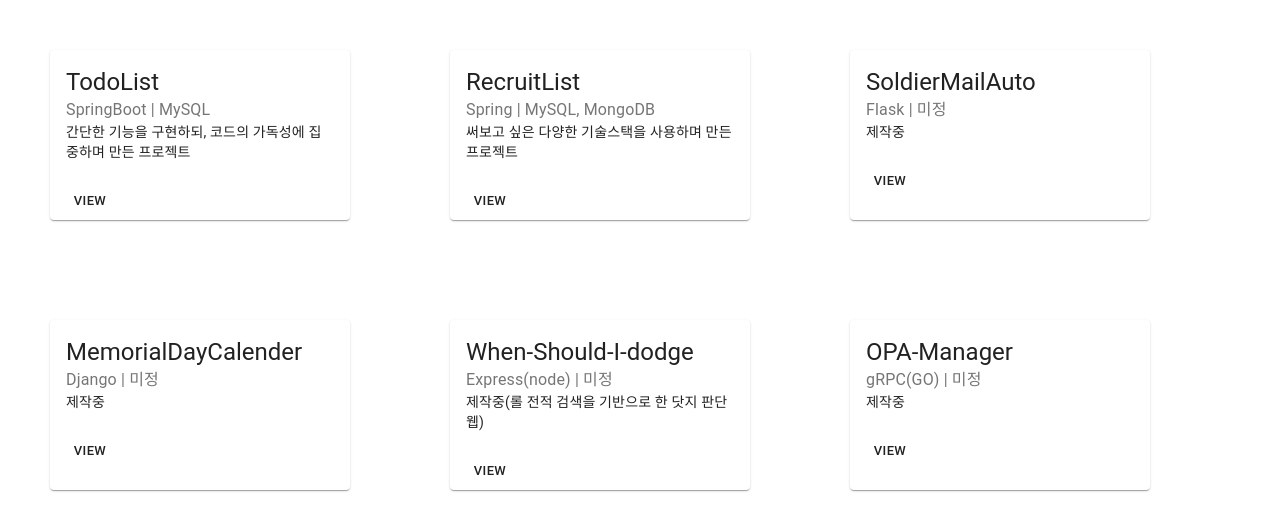
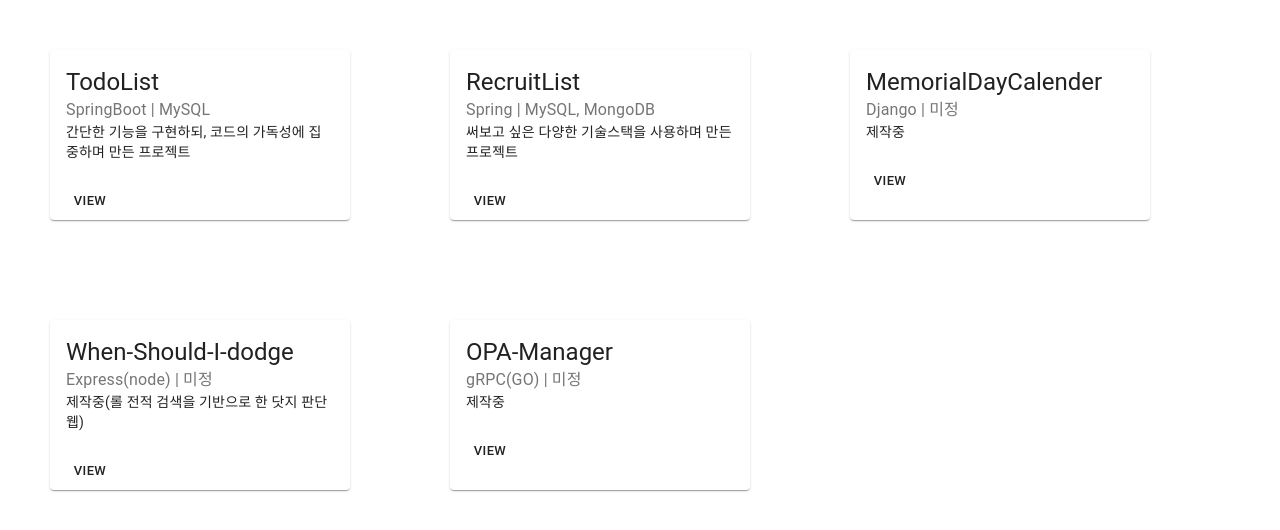
Before and after one commit to Root-kjh/Kjh-Projects, a React (Create React App) app: page / in a window 1280 px wide. Shown: the top 530 px of the page. Built offline with nearby package versions, Linux system fonts and the light colour scheme.

Commit message:
delete soldireMailAuto project

```diff
--- a/src/App.js
+++ b/src/App.js
@@ -18,14 +18,6 @@
       db : "MySQL, MongoDB",
       etc : "써보고 싶은 다양한 기술스택을 사용하며 만든 프로젝트",
       link : "http://kjh-projects.kro.kr/recruit-list"
-    },
-
-    {
-      title: "SoldierMailAuto",
-      backend : "Flask",
-      db: "미정",
-      etc : "제작중",
-      link : "http://kjh-projects.kro.kr/soldier-mail-auto"
     },
 
     {
```
